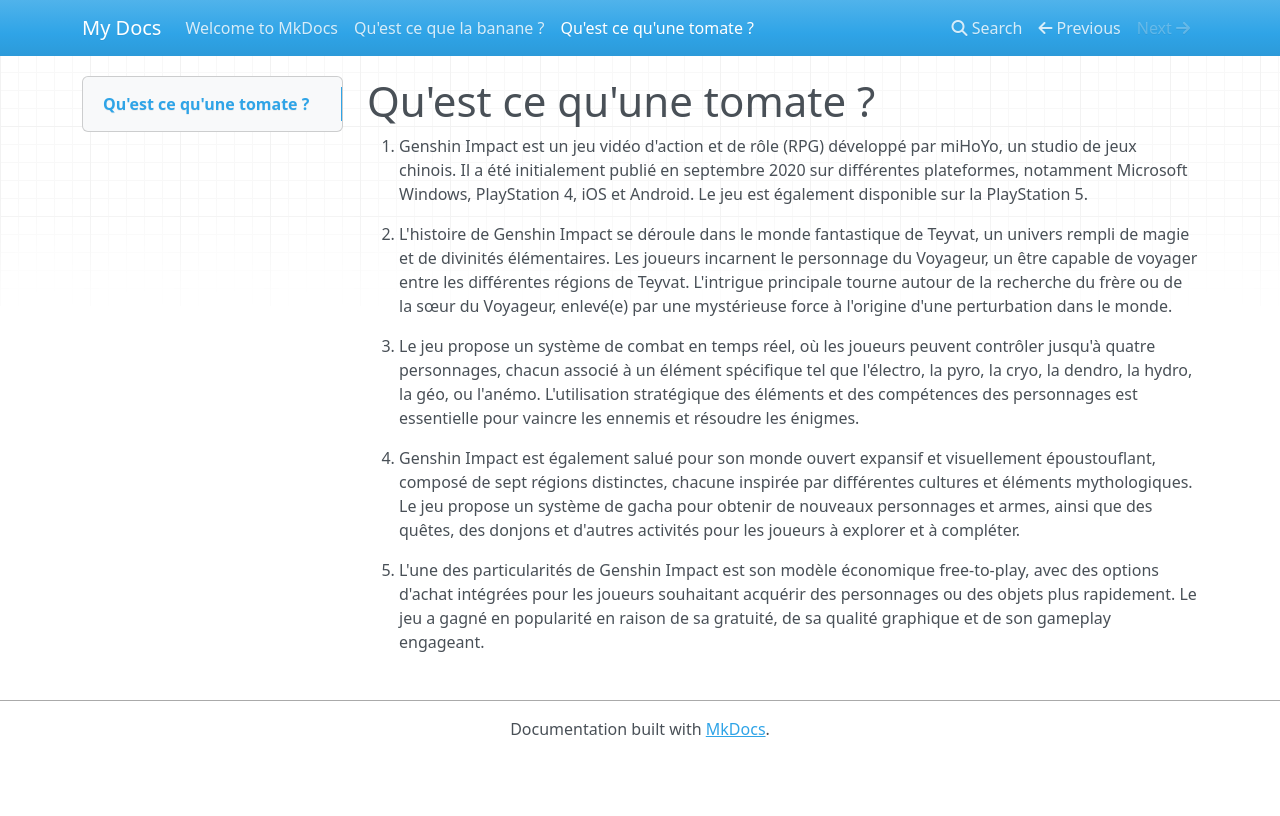
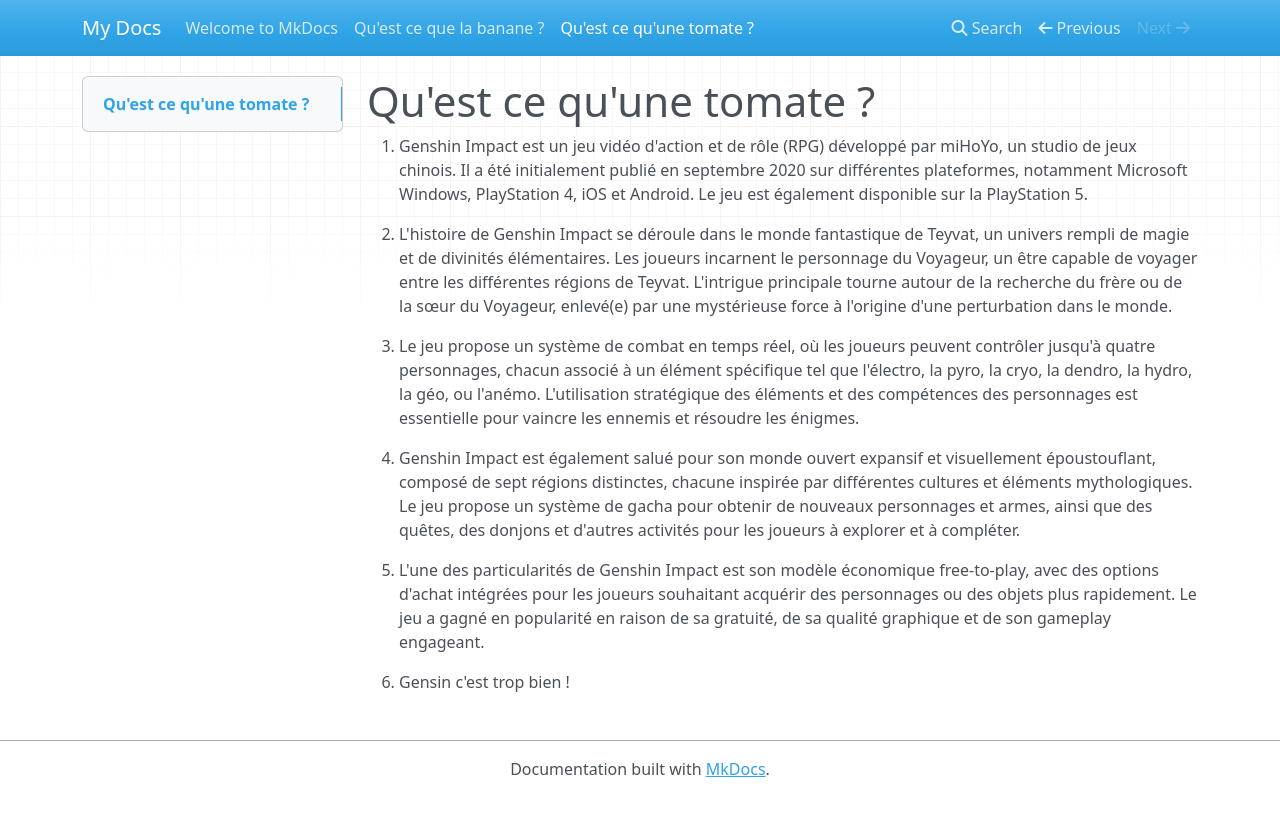
Before and after one commit to Jeremmm75/MyMkdocs, an MkDocs documentation site: the page built from docs/genshin.md, in a window 1280 px wide. Shown: the top 816 px of the page. Built offline with MkDocs 1.6.1, drawn with Linux system fonts in a browser that asks for light colours; nearby versions of some CDN libraries.

Commit message:
Changements sur la branche 2

```diff
--- a/docs/genshin.md
+++ b/docs/genshin.md
@@ -9,3 +9,5 @@
 4. Genshin Impact est également salué pour son monde ouvert expansif et visuellement époustouflant, composé de sept régions distinctes, chacune inspirée par différentes cultures et éléments mythologiques. Le jeu propose un système de gacha pour obtenir de nouveaux personnages et armes, ainsi que des quêtes, des donjons et d'autres activités pour les joueurs à explorer et à compléter.
 
 5. L'une des particularités de Genshin Impact est son modèle économique free-to-play, avec des options d'achat intégrées pour les joueurs souhaitant acquérir des personnages ou des objets plus rapidement. Le jeu a gagné en popularité en raison de sa gratuité, de sa qualité graphique et de son gameplay engageant.
+
+6. Gensin c'est trop bien !
```
